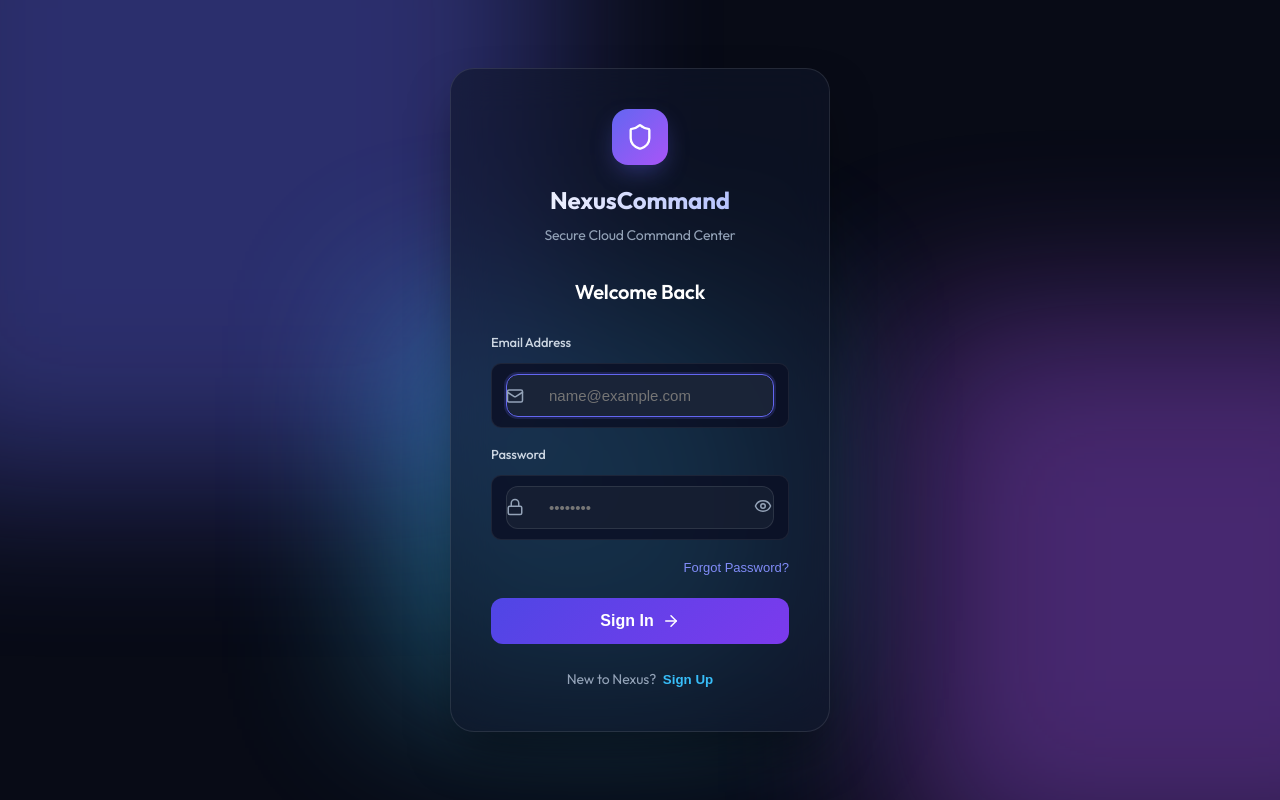
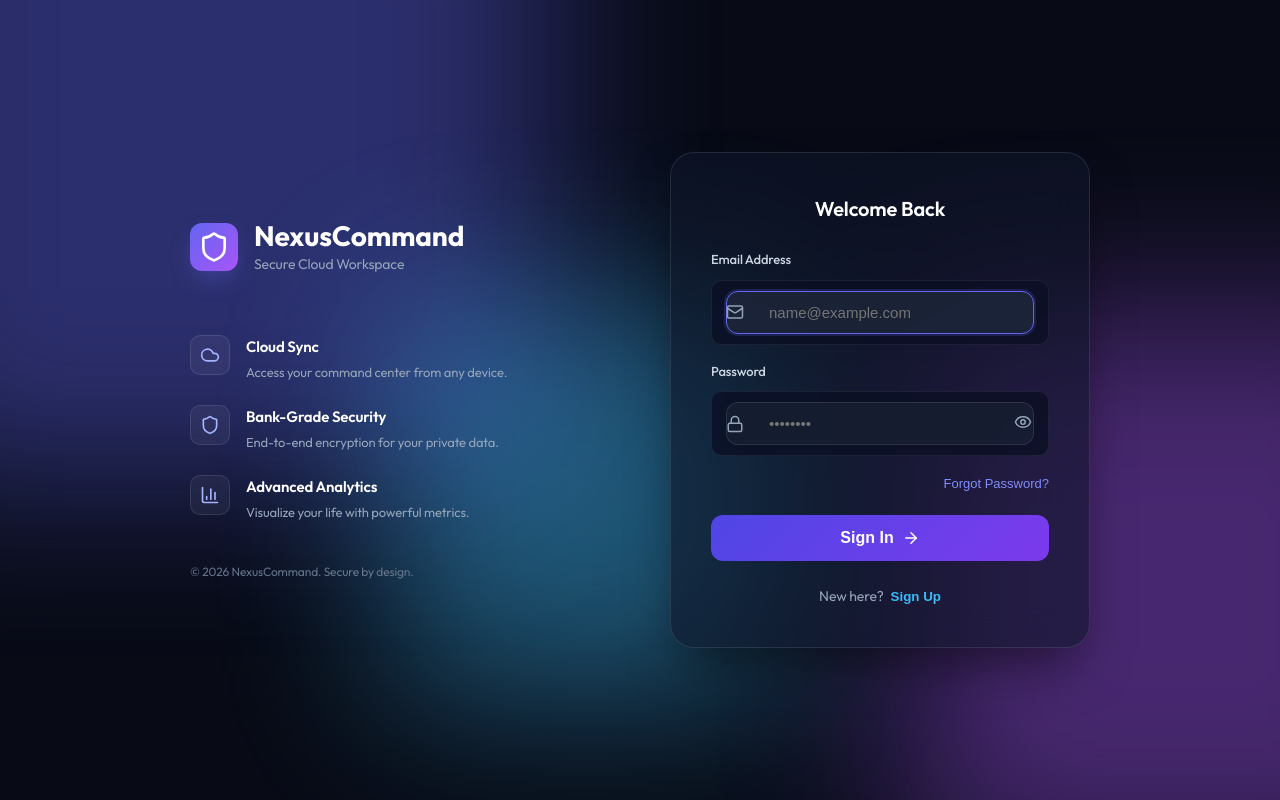
Before and after one commit to PSAbhinav/nexus-command, a React (Vite) app: page / in a window 1280 px wide. Built offline with nearby package versions, Linux system fonts and the light colour scheme; no server answers.

Commit message:
Revert Auth layout to classic split design

```diff
--- a/src/components/auth/AuthScreen.jsx
+++ b/src/components/auth/AuthScreen.jsx
@@ -1,6 +1,6 @@
 import { useState, useEffect } from 'react';
 import { supabase } from '../../lib/supabase';
-import { Shield, Mail, ArrowRight, Lock, Eye, EyeOff, CheckCircle2, AlertCircle, Sparkles } from 'lucide-react';
+import { Shield, Mail, ArrowRight, Lock, Eye, EyeOff, CheckCircle2, AlertCircle, Zap, Globe, BarChart3, Cloud } from 'lucide-react';
 
 export default function AuthScreen({ onAuthenticated }) {
   const [mode, setMode] = useState('login'); // 'login' | 'register' | 'forgot' | 'reset'
@@ -44,7 +44,6 @@ export default function AuthScreen({ onAuthenticated }) {
 
     if (error) { setError(error.message); setLoading(false); }
     else {
-      // Check if email confirmation is required (depends on Supabase settings)
       if (data.user && !data.session) {
         setSuccessMsg('Registration successful! Please check your email to confirm your account.');
         setLoading(false);
@@ -57,11 +56,10 @@ export default function AuthScreen({ onAuthenticated }) {
   const handleForgotPassword = async (e) => {
     e.preventDefault();
     if (!email) { setError('Please enter your email address.'); return; }
-
     setLoading(true); setError(''); setSuccessMsg('');
 
     const { error } = await supabase.auth.resetPasswordForEmail(email, {
-      redirectTo: window.location.origin, // Redirect back to app
+      redirectTo: window.location.origin,
     });
 
     if (error) { setError(error.message); }
@@ -86,7 +84,12 @@ export default function AuthScreen({ onAuthenticated }) {
     }
   };
 
-  // background animation
+  const features = [
+    { icon: <Cloud size={20} />, title: 'Cloud Sync', desc: 'Access your command center from any device.' },
+    { icon: <Shield size={20} />, title: 'Bank-Grade Security', desc: 'End-to-end encryption for your private data.' },
+    { icon: <BarChart3 size={20} />, title: 'Advanced Analytics', desc: 'Visualize your life with powerful metrics.' }
+  ];
+
   return (
     <div className="auth-screen">
       <div className="aurora-bg">
@@ -96,15 +99,36 @@ export default function AuthScreen({ onAuthenticated }) {
       </div>
 
       <div className="auth-container">
-        <div className="auth-card">
-          {/* Header */}
-          <div className="auth-header">
-            <div className="logo-icon"><Shield size={28} /></div>
+        {/* Left Side - Branding & Features */}
+        <div className="auth-left">
+          <div className="brand-header">
+            <div className="logo-icon"><Shield size={32} /></div>
+            <div>
               <h1 className="app-title">NexusCommand</h1>
-            <p className="app-tagline">Secure Cloud Command Center</p>
+              <p className="app-tagline">Secure Cloud Workspace</p>
+            </div>
           </div>
 
-          {/* Mode Title */}
+          <div className="feature-list">
+            {features.map((f, i) => (
+              <div key={i} className="feature-item">
+                <div className="feature-icon">{f.icon}</div>
+                <div>
+                  <div className="feature-title">{f.title}</div>
+                  <div className="feature-desc">{f.desc}</div>
+                </div>
+              </div>
+            ))}
+          </div>
+
+          <div className="auth-footer-note">
+            <p>© 2026 NexusCommand. Secure by design.</p>
+          </div>
+        </div>
+
+        {/* Right Side - Form */}
+        <div className="auth-right">
+          <div className="auth-card">
             <h2 className="auth-mode-title">
               {mode === 'login' && 'Welcome Back'}
               {mode === 'register' && 'Create Account'}
@@ -112,18 +136,10 @@ export default function AuthScreen({ onAuthenticated }) {
               {mode === 'reset' && 'Set New Password'}
             </h2>
 
-          {/* Feedback Messages */}
             {error && <div className="feedback error"><AlertCircle size={16} />{error}</div>}
             {successMsg && <div className="feedback success"><CheckCircle2 size={16} />{successMsg}</div>}
 
-          {/* Form */}
-          <form onSubmit={
-            mode === 'login' ? handleLogin :
-              mode === 'register' ? handleRegister :
-                mode === 'forgot' ? handleForgotPassword :
-                  handleResetPassword
-          }>
-
+            <form onSubmit={mode === 'login' ? handleLogin : mode === 'register' ? handleRegister : mode === 'forgot' ? handleForgotPassword : handleResetPassword}>
               {(mode === 'login' || mode === 'register' || mode === 'forgot') && (
                 <div className="input-group">
                   <label>Email Address</label>
@@ -176,17 +192,11 @@ export default function AuthScreen({ onAuthenticated }) {
               </button>
             </form>
 
-          {/* Footer Switch */}
-          <div className="auth-footer">
-            {mode === 'login' && (
-              <p>New to Nexus? <button onClick={() => { setMode('register'); setError(''); }}>Sign Up</button></p>
-            )}
-            {mode === 'register' && (
-              <p>Already have an account? <button onClick={() => { setMode('login'); setError(''); }}>Sign In</button></p>
-            )}
-            {(mode === 'forgot' || mode === 'reset') && (
-              <p><button onClick={() => { setMode('login'); setError(''); }}>Back to Login</button></p>
-            )}
+            <div className="auth-footer-switch">
+              {mode === 'login' && <p>New here? <button onClick={() => { setMode('register'); setError(''); }}>Sign Up</button></p>}
+              {mode === 'register' && <p>Have an account? <button onClick={() => { setMode('login'); setError(''); }}>Sign In</button></p>}
+              {(mode === 'forgot' || mode === 'reset') && <p><button onClick={() => { setMode('login'); setError(''); }}>Back to Login</button></p>}
+            </div>
           </div>
         </div>
       </div>
@@ -197,14 +207,14 @@ export default function AuthScreen({ onAuthenticated }) {
                     display: flex;
                     align-items: center;
                     justify-content: center;
-                    background: #080b16; /* Midnight base */
+                    background: #080b16;
                     color: white;
                     font-family: 'Outfit', sans-serif;
                     position: relative;
                     overflow: hidden;
+                    padding: 20px;
                 }
 
-                /* Aurora Background */
                 .aurora-bg { position: absolute; inset: 0; overflow: hidden; z-index: 0; }
                 .aurora-blob {
                     position: absolute;
@@ -221,12 +231,56 @@ export default function AuthScreen({ onAuthenticated }) {
                     50% { transform: translate(30px, -30px) scale(1.1); }
                 }
 
+                /* Split Layout Container */
                 .auth-container {
                     position: relative;
                     z-index: 10;
+                    display: flex;
                     width: 100%;
+                    max-width: 900px; /* Wider for split */
+                    gap: 60px;
+                    align-items: center;
+                }
+
+                /* Left Side */
+                .auth-left {
+                    flex: 1;
+                    display: flex;
+                    flex-direction: column;
+                    gap: 40px;
+                }
+
+                .brand-header { display: flex; align-items: center; gap: 16px; margin-bottom: 20px; }
+                .logo-icon {
+                    width: 48px; height: 48px;
+                    background: linear-gradient(135deg, #6366f1, #a855f7);
+                    border-radius: 12px;
+                    display: flex; align-items: center; justify-content: center;
+                    box-shadow: 0 10px 25px -5px rgba(99, 102, 241, 0.4);
+                }
+                .app-title { font-size: 28px; font-weight: 700; color: white; margin: 0; line-height: 1.2; }
+                .app-tagline { color: #94a3b8; font-size: 14px; margin: 0; }
+
+                .feature-list { display: flex; flex-direction: column; gap: 24px; }
+                .feature-item { display: flex; gap: 16px; }
+                .feature-icon {
+                    width: 40px; height: 40px;
+                    background: rgba(255, 255, 255, 0.05);
+                    border: 1px solid rgba(255, 255, 255, 0.1);
+                    border-radius: 10px;
+                    display: flex; align-items: center; justify-content: center;
+                    color: #a5b4fc;
+                    flex-shrink: 0;
+                }
+                .feature-title { font-weight: 600; font-size: 15px; color: white; margin-bottom: 4px; }
+                .feature-desc { font-size: 13px; color: #94a3b8; line-height: 1.4; }
+
+                .auth-footer-note { font-size: 12px; color: #64748b; margin-top: auto; }
+
+                /* Right Side */
+                .auth-right {
+                    flex: 1;
                     max-width: 420px;
-                    padding: 20px;
                 }
 
                 .auth-card {
@@ -236,34 +290,19 @@ export default function AuthScreen({ onAuthenticated }) {
                     border-radius: 24px;
                     padding: 40px;
                     box-shadow: 0 25px 50px -12px rgba(0, 0, 0, 0.5);
-                    animation: scaleIn 0.4s ease-out;
+                    animation: slideUp 0.5s ease-out;
                 }
 
-                @keyframes scaleIn {
-                    from { opacity: 0; transform: scale(0.95) translateY(10px); }
-                    to { opacity: 1; transform: scale(1) translateY(0); }
+                @keyframes slideUp {
+                    from { opacity: 0; transform: translateY(20px); }
+                    to { opacity: 1; transform: translateY(0); }
                 }
-
-                .auth-header { text-align: center; margin-bottom: 30px; }
-                .logo-icon {
-                    width: 56px; height: 56px;
-                    background: linear-gradient(135deg, #6366f1, #a855f7);
-                    border-radius: 16px;
-                    display: flex; align-items: center; justify-content: center;
-                    margin: 0 auto 16px;
-                    box-shadow: 0 10px 25px -5px rgba(99, 102, 241, 0.4);
-                }
-                .app-title { font-size: 24px; font-weight: 700; background: linear-gradient(to right, #fff, #a5b4fc); -webkit-background-clip: text; -webkit-text-fill-color: transparent; margin: 0; }
-                .app-tagline { color: #94a3b8; font-size: 14px; margin-top: 4px; }
 
                 .auth-mode-title { font-size: 20px; font-weight: 600; text-align: center; margin-bottom: 24px; color: white; }
 
                 .input-group { margin-bottom: 16px; }
                 .input-group label { display: block; font-size: 13px; color: #cbd5e1; margin-bottom: 6px; font-weight: 500; }
-                .input-field {
-                    position: relative;
-                    display: flex; align-items: center;
-                }
+                .input-field { position: relative; display: flex; align-items: center; }
                 .input-field input {
                     width: 100%;
                     background: rgba(30, 41, 59, 0.5);
@@ -280,12 +319,8 @@ export default function AuthScreen({ onAuthenticated }) {
                     border-color: #6366f1;
                     box-shadow: 0 0 0 2px rgba(99, 102, 241, 0.2);
                 }
-                .input-field .icon {
-                    position: absolute; left: 14px; color: #94a3b8; pointer-events: none;
-                }
-                .toggle-pwd {
-                    position: absolute; right: 12px; background: none; border: none; color: #94a3b8; cursor: pointer; padding: 4px;
-                }
+                .input-field .icon { position: absolute; left: 14px; color: #94a3b8; pointer-events: none; }
+                .toggle-pwd { position: absolute; right: 12px; background: none; border: none; color: #94a3b8; cursor: pointer; padding: 4px; }
                 .toggle-pwd:hover { color: white; }
 
                 .forgot-link { text-align: right; margin-bottom: 20px; }
@@ -305,30 +340,28 @@ export default function AuthScreen({ onAuthenticated }) {
                     display: flex; align-items: center; justify-content: center; gap: 8px;
                     transition: transform 0.1s, box-shadow 0.2s;
                 }
-                .submit-btn:hover {
-                    box-shadow: 0 10px 20px -5px rgba(79, 70, 229, 0.4);
-                    transform: translateY(-1px);
-                }
+                .submit-btn:hover { box-shadow: 0 10px 20px -5px rgba(79, 70, 229, 0.4); transform: translateY(-1px); }
                 .submit-btn:active { transform: translateY(0); }
                 .submit-btn:disabled { opacity: 0.7; cursor: not-allowed; }
 
-                .auth-footer { margin-top: 24px; text-align: center; font-size: 14px; color: #94a3b8; }
-                .auth-footer button { background: none; border: none; color: #38bdf8; font-weight: 600; cursor: pointer; margin-left: 4px; }
-                .auth-footer button:hover { color: #7dd3fc; }
+                .auth-footer-switch { margin-top: 24px; text-align: center; font-size: 14px; color: #94a3b8; }
+                .auth-footer-switch button { background: none; border: none; color: #38bdf8; font-weight: 600; cursor: pointer; margin-left: 4px; }
+                .auth-footer-switch button:hover { color: #7dd3fc; }
 
-                .feedback {
-                    padding: 12px; border-radius: 10px; margin-bottom: 20px; font-size: 14px; display: flex; align-items: center; gap: 10px;
-                }
+                .feedback { padding: 12px; border-radius: 10px; margin-bottom: 20px; font-size: 14px; display: flex; align-items: center; gap: 10px; }
                 .feedback.error { background: rgba(239, 68, 68, 0.1); color: #fca5a5; border: 1px solid rgba(239, 68, 68, 0.2); }
                 .feedback.success { background: rgba(34, 197, 94, 0.1); color: #86efac; border: 1px solid rgba(34, 197, 94, 0.2); }
 
-                .spinner {
-                    width: 20px; height: 20px; border: 2px solid rgba(255,255,255,0.3); border-top-color: white; border-radius: 50%; animation: spin 0.8s linear infinite;
-                }
+                .spinner { width: 20px; height: 20px; border: 2px solid rgba(255,255,255,0.3); border-top-color: white; border-radius: 50%; animation: spin 0.8s linear infinite; }
                 @keyframes spin { to { transform: rotate(360deg); } }
 
-                @media (max-width: 480px) {
-                    .auth-card { padding: 30px 20px; }
+                /* Mobile Responsive */
+                @media (max-width: 900px) {
+                    .auth-container { flex-direction: column; gap: 40px; }
+                    .auth-left { text-align: center; align-items: center; }
+                    .brand-header { justify-content: center; }
+                    .feature-list { display: none; /* Hide features on mobile like old design */ }
+                    .auth-right { width: 100%; }
                 }
             `}</style>
     </div>
```
Lines whose indentation alone changed are shown as unchanged.
